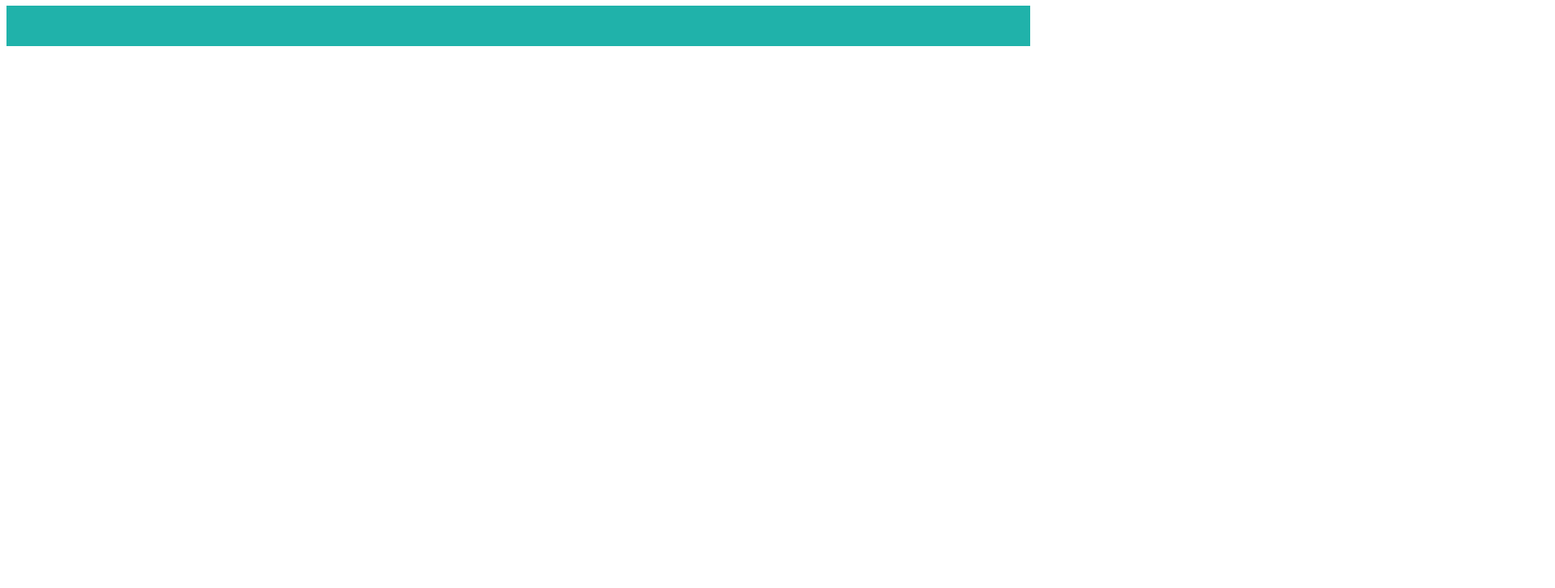
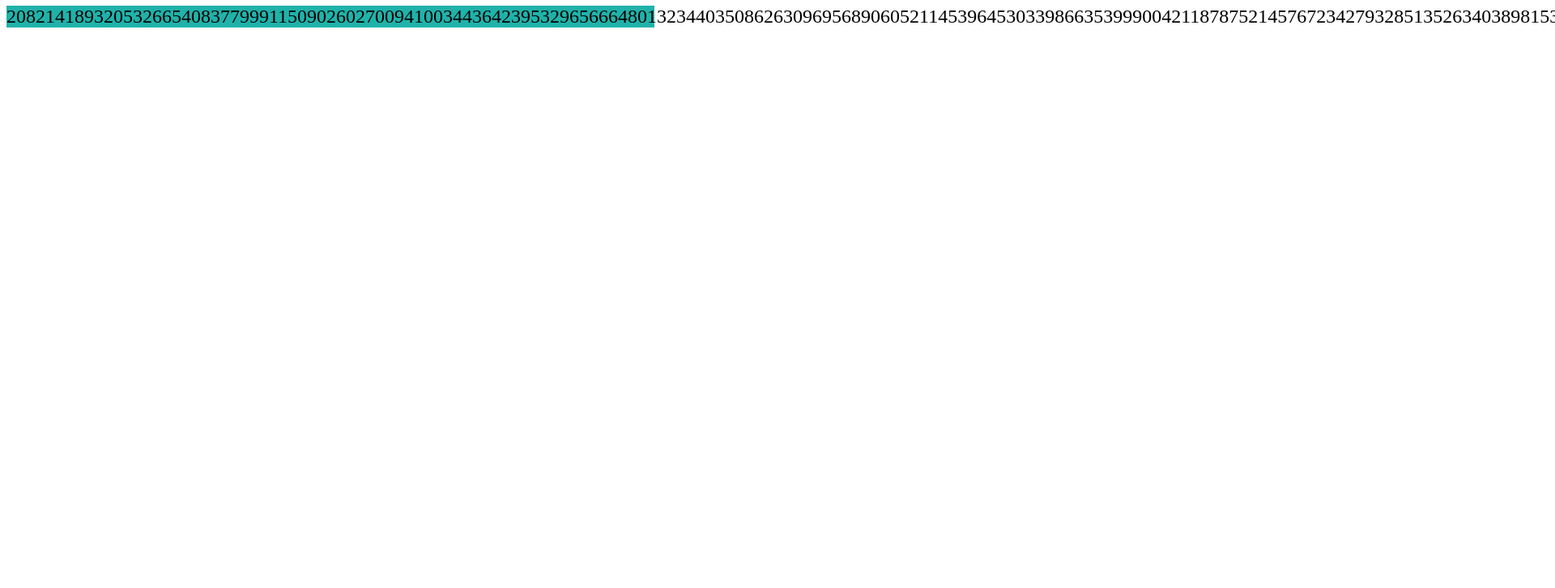
Before and after one commit to alfamed/9power99, a website: page index.html in a window 1280 px wide. Shown: the part 73-800 px from the top of the page at 81% size, 1920 px wide, since content can reach past the window. Drawn offline with nearby package versions, Linux system fonts and the light colour scheme.

Commit message:
minor changes

```diff
--- a/index.html
+++ b/index.html
@@ -4,6 +4,7 @@
     <meta charset="UTF-8">
     <title>9power99</title>
     <link rel="stylesheet" href="style.css">
+    <script src="bower_components/jquery/dist/jquery.min.js"></script>
 </head>
 <body>
     <h1>9power99</h1>
--- a/script.js
+++ b/script.js
@@ -1,7 +1,7 @@
 ;(function(){
     var num = 9,
         mas1 = [],
-        n = 99,
+        n = 299,
         tmp = 0;
 
     mas1.push(num);
@@ -38,12 +38,15 @@
      }
 
     //  inverting
-    var k = 0;
+    var k = 0,
+        concat = '';
     for (var j = tmpResult.length-1; j >= 0; j--) {
         mas1[k] = tmpResult[j];
+        concat += mas1[k];
         k++;
     }
 
-    console.log(mas1);
+    // output
+    $('#mas1').html(concat);
 
 })();
--- a/style.css
+++ b/style.css
@@ -3,8 +3,12 @@ h1 {
 }
 
 #output {
-    min-width: 300px;
-    min-height: 50px;
+    font-size: 1.5em;
+    /*min-width: 300px;
+    max-width: 800px;
+    min-height: 30px;
+    height: 100%;*/
+    width: 800px;
     background-color: lightseagreen;
-    margin: 0 auto;
+    /*margin: 0 auto;*/
 }
```
